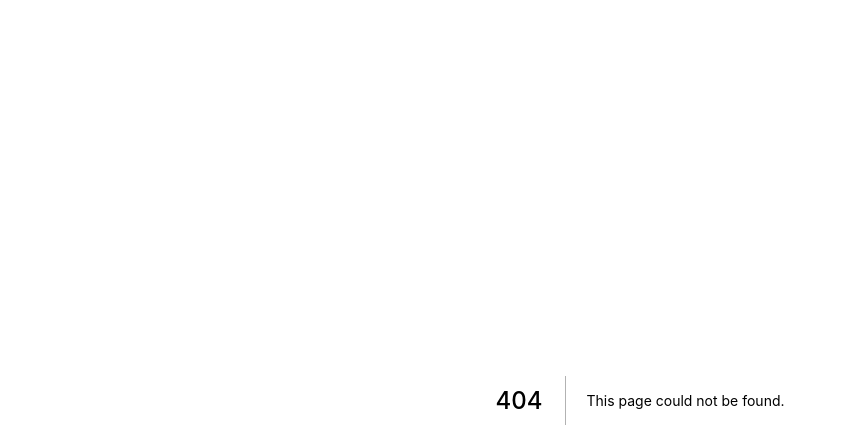
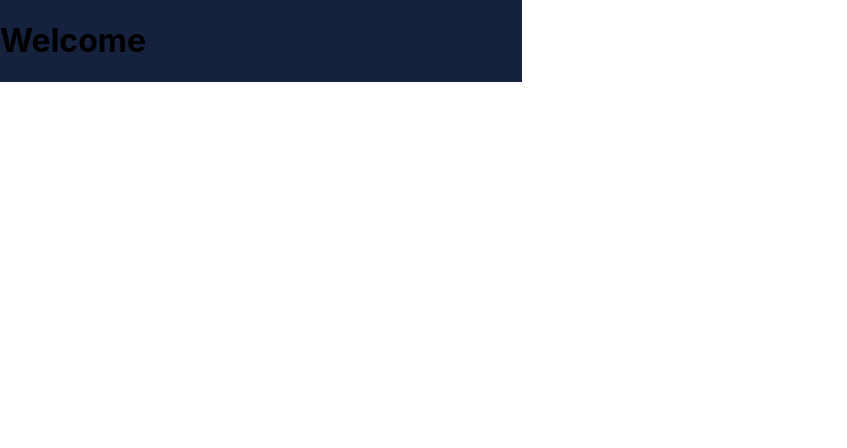
Before and after one commit to bpremika/Harty, a Next.js app in the folder frontend/: page /login in a window 1280 px wide. Before the commit this address had no page. Shown: the top 448 px of the page, without its empty margins (0-847 px from the left). Built offline with nearby package versions, Linux system fonts and the light colour scheme.

Commit message:
feat: loginPages

```diff
--- /dev/null
+++ b/frontend/components/login/LeftContainer.tsx
@@ -0,0 +1,10 @@
+
+
+const LeftContainer = () => {
+    return <>
+        <div className="container-box" style={{display:"flex", maxWidth : 522+"px" ,maxHeight : 100+"vh", backgroundColor : "#16213E"}}>
+            <h1 style={{}}>Welcome</h1>
+        </div>
+    </>
+}
+export default LeftContainer
--- /dev/null
+++ b/frontend/components/login/LoginCard.tsx
@@ -0,0 +1,6 @@
+
+const LoginCard = () =>{
+
+}
+
+export default LoginCard
--- /dev/null
+++ b/frontend/pages/login.tsx
@@ -0,0 +1,11 @@
+import LeftContainer from '../components/login/LeftContainer'
+const Login = () =>{
+    return <>
+        <LeftContainer/>
+    </>
+}
+
+
+
+
+export default Login
```
Also changed, not shown: frontend/styles/login.css (added).
